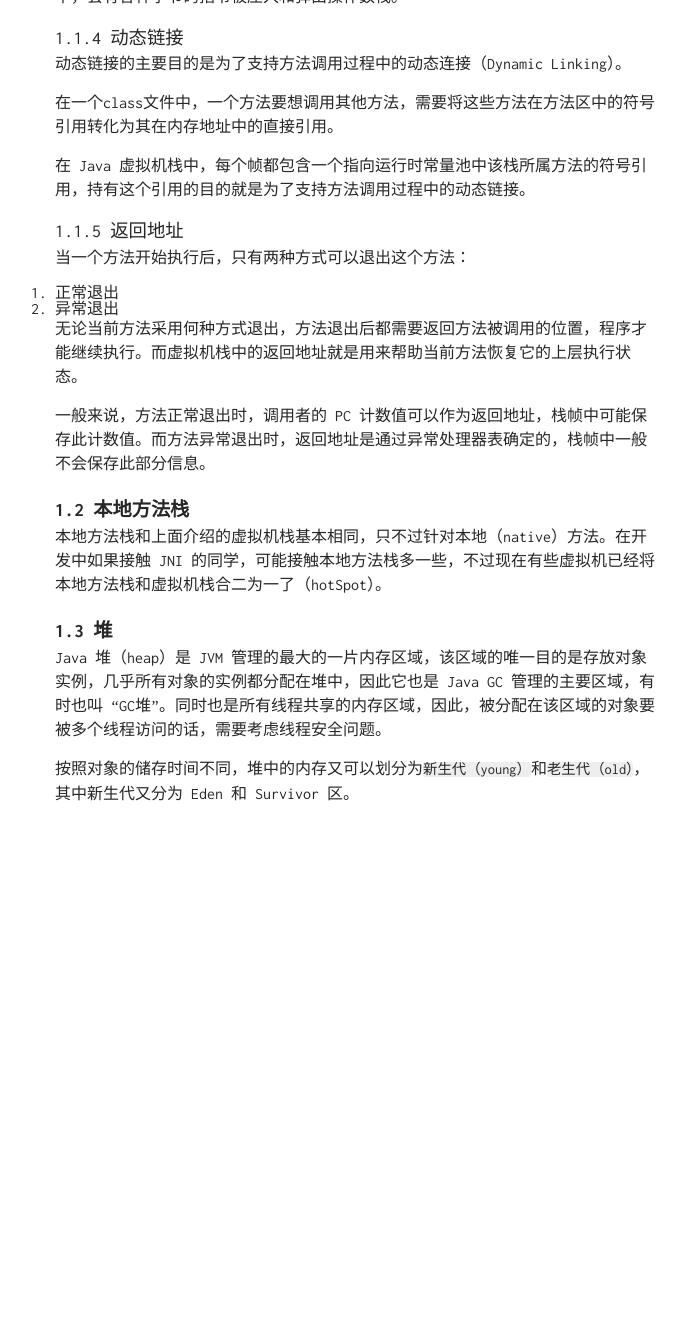
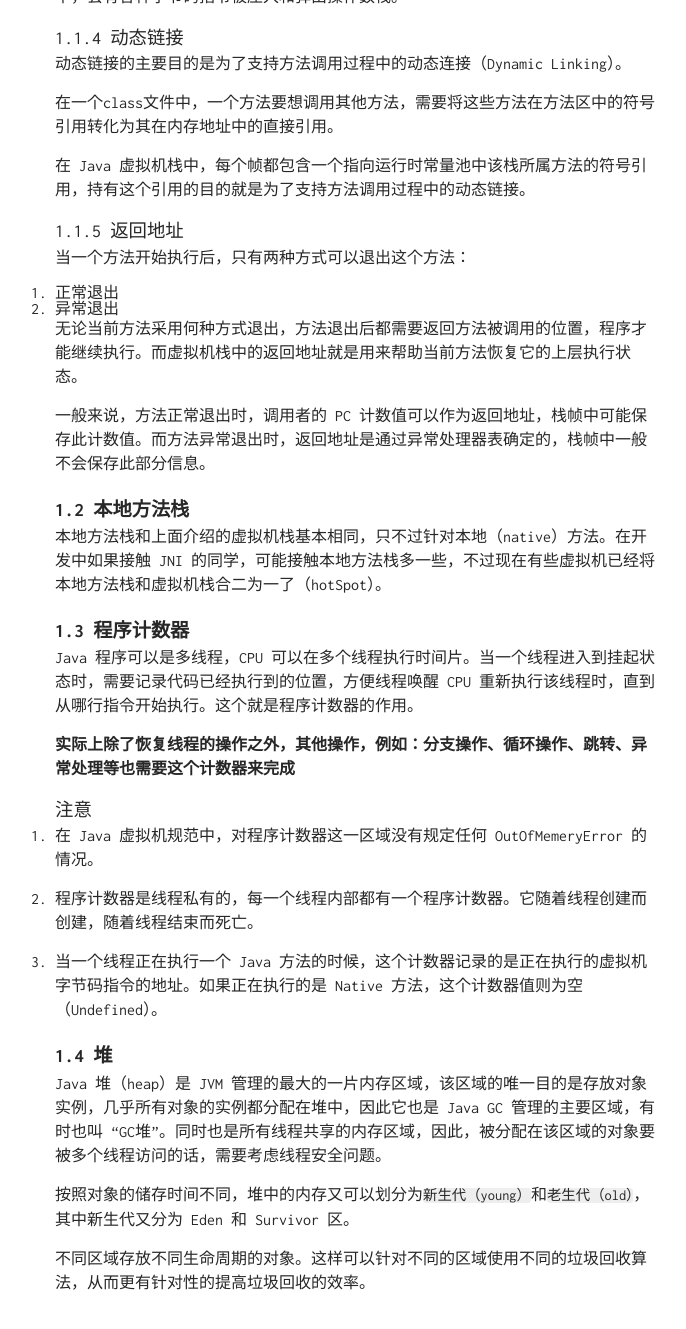
Before and after one commit to TobiahShaw/TobiahShaw.github.io, a Jekyll site: the page built from _posts/2020-04-18-Memery-in-Java.md, in a window 1280 px wide and 1400 px high, scrolled down 2111 px. Shown: the top 1329 px of the window, without its empty margins (285-971 px from the left). Built offline with Jekyll 4.4.1, drawn with Linux system fonts in a browser that asks for light colours; our own code applies the rules of GitHub Pages for plain Markdown files; before the commit the page ends 3022 px from its top, so only the background shows below that.

Commit message:
update some content;

```diff
--- a/_posts/2020-04-18-Memery-in-Java.md
+++ b/_posts/2020-04-18-Memery-in-Java.md
@@ -72,8 +72,24 @@ class HelloWorld {
 
 本地方法栈和上面介绍的虚拟机栈基本相同，只不过针对本地（native）方法。在开发中如果接触 JNI 的同学，可能接触本地方法栈多一些，不过现在有些虚拟机已经将本地方法栈和虚拟机栈合二为一了（hotSpot）。
 
-## 1.3 堆
+## 1.3 程序计数器
+
+Java 程序可以是多线程，CPU 可以在多个线程执行时间片。当一个线程进入到挂起状态时，需要记录代码已经执行到的位置，方便线程唤醒 CPU 重新执行该线程时，直到从哪行指令开始执行。这个就是程序计数器的作用。
+
+**实际上除了恢复线程的操作之外，其他操作，例如：分支操作、循环操作、跳转、异常处理等也需要这个计数器来完成**
+
+### 注意
+
+1. 在 Java 虚拟机规范中，对程序计数器这一区域没有规定任何 OutOfMemeryError 的情况。
+
+2. 程序计数器是线程私有的，每一个线程内部都有一个程序计数器。它随着线程创建而创建，随着线程结束而死亡。
+
+3. 当一个线程正在执行一个 Java 方法的时候，这个计数器记录的是正在执行的虚拟机字节码指令的地址。如果正在执行的是 Native 方法，这个计数器值则为空（Undefined）。
+
+## 1.4 堆
 
 Java 堆（heap）是 JVM 管理的最大的一片内存区域，该区域的唯一目的是存放对象实例，几乎所有对象的实例都分配在堆中，因此它也是 Java GC 管理的主要区域，有时也叫 “GC堆”。同时也是所有线程共享的内存区域，因此，被分配在该区域的对象要被多个线程访问的话，需要考虑线程安全问题。
 
 按照对象的储存时间不同，堆中的内存又可以划分为`新生代（young）`和`老生代（old）`，其中新生代又分为 Eden 和 Survivor 区。
+
+不同区域存放不同生命周期的对象。这样可以针对不同的区域使用不同的垃圾回收算法，从而更有针对性的提高垃圾回收的效率。
```
